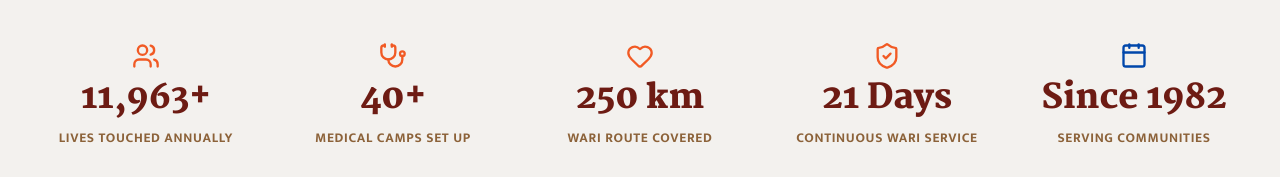
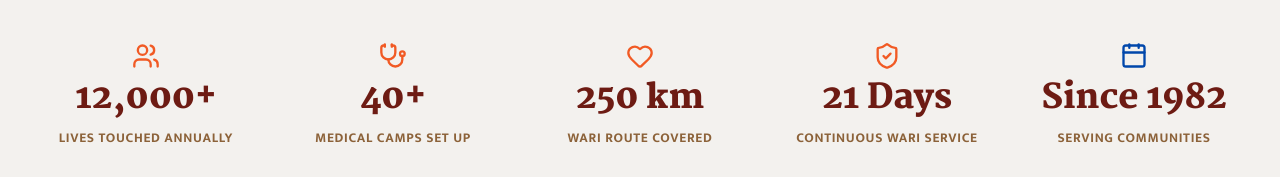
Before and after one commit to Abhi-Survase/SMSMVari_Landing, a Next.js app in the folder smsmvari-frontend/: page /donate in a window 1280 px wide. Shown: the part 501-678 px from the top of the page. Built offline with nearby package versions, Linux system fonts and the light colour scheme.

Commit message:
Text Alignment, Counter animation and home hero bg polish

```diff
--- a/smsmvari-frontend/src/app/(home)/donate/page.jsx
+++ b/smsmvari-frontend/src/app/(home)/donate/page.jsx
@@ -136,10 +136,10 @@ export default function DonatePage() {
                 <p className="font-heading text-2xl md:text-3xl font-black text-secondary">
                   {number ? (
                     <NumberTicker
-                      start={number * 0.85}
+                      start={number > 50 ? number * 0.997 : number - 7}
                       end={number}
                       suffix={suffix}
-                      duration={8}
+                      duration={4}
                     />
                   ) : (
                     value
--- a/smsmvari-frontend/src/components/Footer.jsx
+++ b/smsmvari-frontend/src/components/Footer.jsx
@@ -23,7 +23,7 @@ export default function Footer() {
               height={36}
               className="rounded-full"
             />
-            <div className="font-heading text-2xl font-black text-white tracking-tight">
+            <div className="font-heading text-2xl font-black text-white tracking-tight translate-y-0.5">
               SMSM Vari
             </div>
           </div>
--- a/smsmvari-frontend/src/components/HeroSection.jsx
+++ b/smsmvari-frontend/src/components/HeroSection.jsx
@@ -83,7 +83,7 @@ export default function HeroSection() {
 
         <motion.p
           variants={item}
-          className="text-base md:text-xl text-white max-w-2xl mb-6 md:mb-8 font-medium bg-black/55 p-4 md:p-6 rounded-md border border-white/20 backdrop-blur-sm"
+          className="text-base md:text-xl text-white max-w-2xl mb-6 md:mb-8 font-medium bg-black/5 p-4 md:p-6 rounded-md border border-white/20 backdrop-blur-sm"
         >
           Delivering essential medical care and humanitarian service to remote
           tribal villages, disaster-affected regions, and dedicated pilgrims
--- a/smsmvari-frontend/src/components/Navbar.jsx
+++ b/smsmvari-frontend/src/components/Navbar.jsx
@@ -37,9 +37,9 @@ export default function Navbar() {
       }`}
     >
       <div className="flex justify-between items-center w-full px-4 md:px-8 py-2 max-w-7xl mx-auto">
-        <Link href="/" className="flex items-center gap-2 ...">
+        <Link href="/" className="flex items-center gap-2 group">
           <Image src="/icon.webp" alt="SMSM Vari" width={42} height={42} />
-          <span className="font-heading text-2xl font-black text-primary tracking-tight hover:text-brand-blue">
+          <span className="font-heading text-2xl font-black text-primary translate-y-0.5 tracking-tight group-hover:text-brand-blue">
             SMSM Vari
           </span>
         </Link>
```
